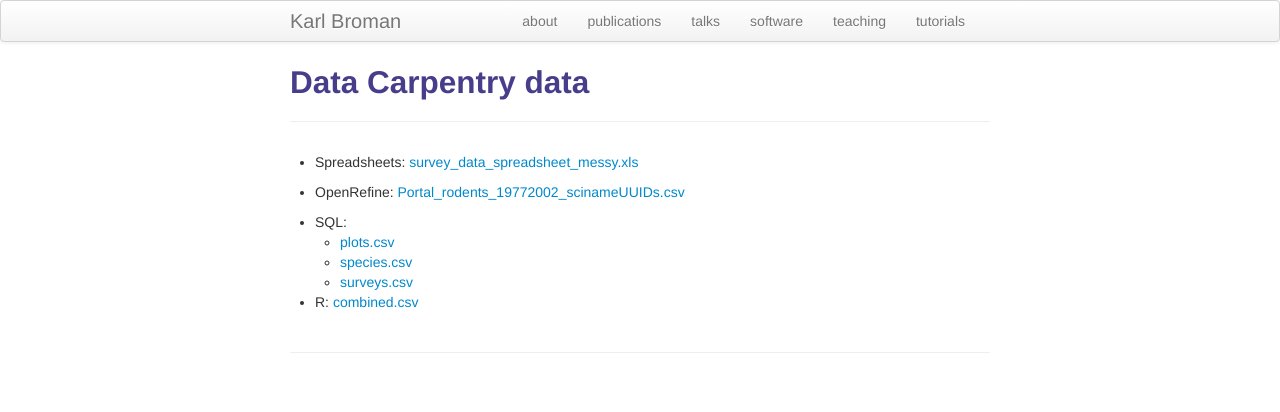
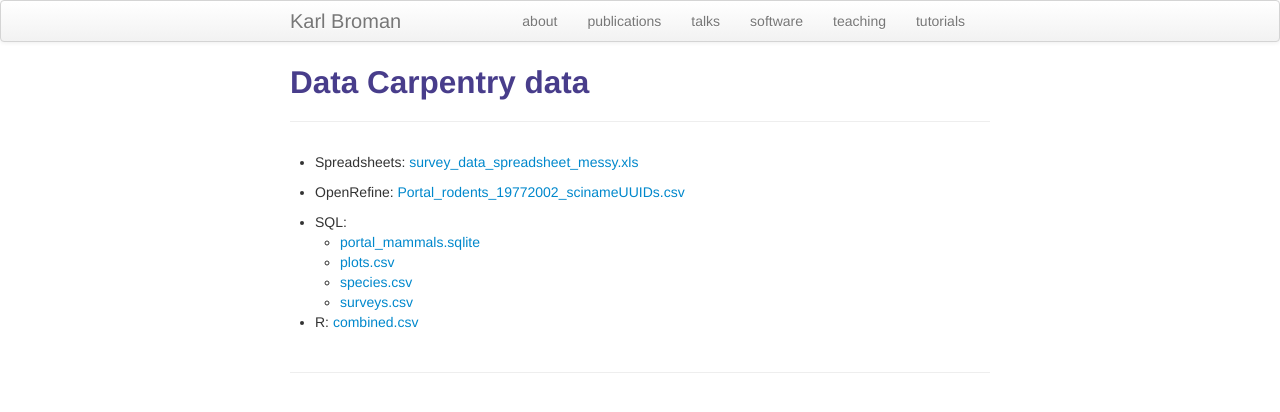
Before and after one commit to kbroman/kbroman.github.io, a Jekyll site: the page built from datacarp/index.md, in a window 1280 px wide. Shown: the top 412 px of the page. Built offline with Jekyll 4.4.1, drawn with Linux system fonts in a browser that asks for light colours.

Commit message:
Adding db file for start of lesson

```diff
--- a/datacarp/index.md
+++ b/datacarp/index.md
@@ -9,6 +9,7 @@ description: "Datasets for 2016-06-01 Data Carpentry workshop at UW-Madison"
 - OpenRefine: [Portal_rodents_19772002_scinameUUIDs.csv](Portal_rodents_19772002_scinameUUIDs.csv)
 
 - SQL:
+  - [portal_mammals.sqlite](portal_mammals.sqlite)
   - [plots.csv](plots.csv)
   - [species.csv](species.csv)
   - [surveys.csv](surveys.csv)
```
Also changed, not shown: 1 other file.
